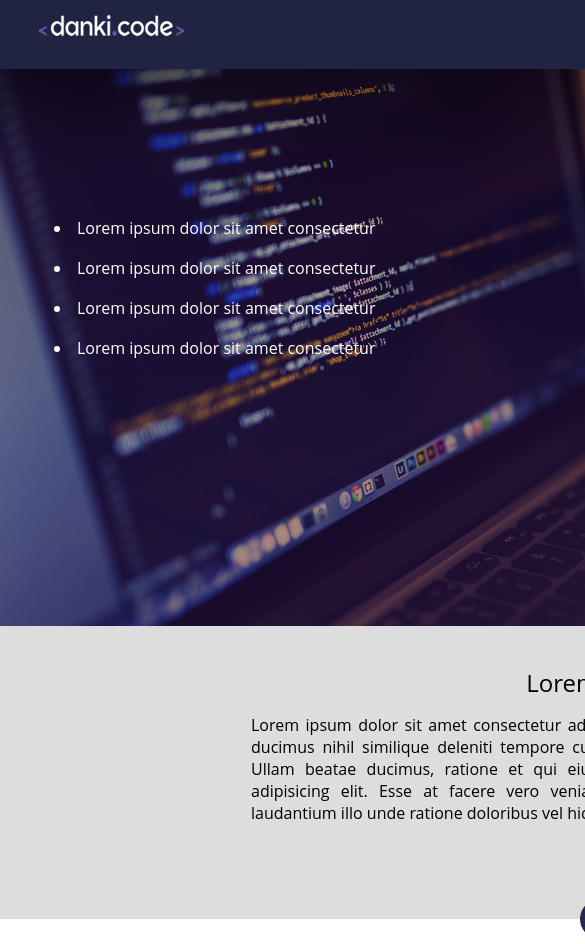
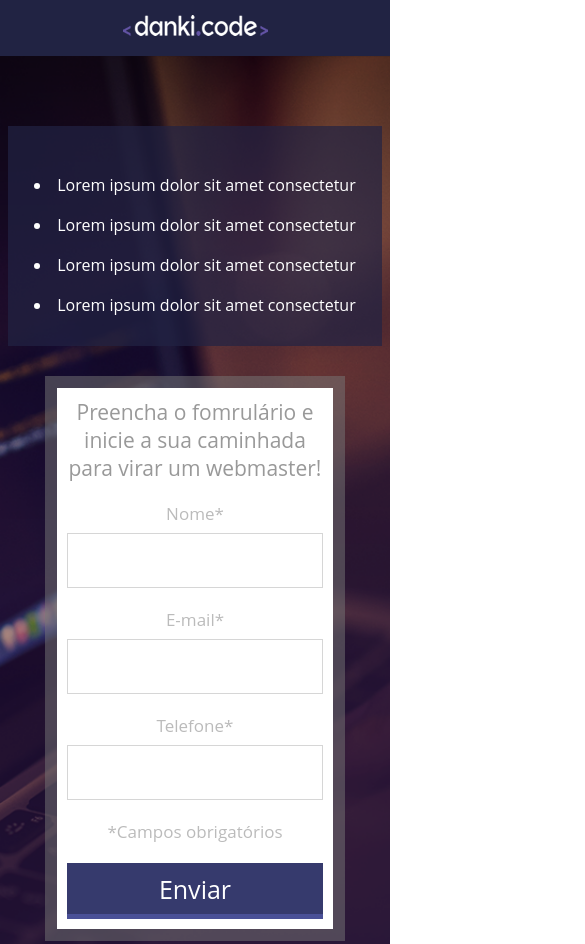
Before and after one commit to ClaytonSDev/Portifolio, a plain HTML site: page Projeto_1/index.html in a window 390 px wide. Shown: the top 944 px of the page, 585 px wide, since content can reach past the window. Drawn offline with Linux system fonts and the light colour scheme; a web font is replaced by a local one.

Commit message:
ok
Projeto finalizado

```diff
--- a/Projeto_1/css/style.css
+++ b/Projeto_1/css/style.css
@@ -19,15 +19,15 @@ html, body {
 }
 
 .center {
-    width: 1200px;
+    max-width: 1280px;
+    width: 100%;
     margin: 0 auto;
-    padding: 0 2%;
 }
 
 .header {
-    min-width: 1200px;
     width: 100%;
-    height: 69px;
+    padding: 0 2%;
+    height: 60px;
     background-color: #212343;
 }
 
@@ -36,8 +36,8 @@ html, body {
 }
 
 .container-banner{
-    min-width: 1200px;
     width: 100%;
+    padding: 0 2%;
     height: 557px;
     background-image: url('../imagens/header_bg.png');
     background-size: cover;
@@ -49,7 +49,7 @@ html, body {
 }
 
 .form{
-    padding: 10px;
+    padding: 20px;
     width: 400px;
     height: calc(100% + 30px);
     float: right ;
@@ -75,7 +75,7 @@ html, body {
 .input-container span {
     display: inline-block;
     width: 100%;
-    color: #bbbbbb;
+    color: #BBBBBB;
     font-size: 17px;
 }
 
@@ -92,7 +92,12 @@ html, body {
     margin-top: 8px;
     width: 344px;
     height: 55px;
+    padding: 8px 10px 8px 10px;
     border: 1px solid #cccc;
+}
+
+.input-container input[type=text]:focus {
+    outline: 0;
 }
 
 .form .input-submit-container {
@@ -106,7 +111,7 @@ html, body {
     width: 280px;
     height: 56px;
     display: inline-block;
-    background-color: #363a6d;
+    background-color: #363A6D;
     border-top: 0;
     border-right: 0;
     border-left: 0;
@@ -115,7 +120,7 @@ html, body {
 
 }
 
-.form input[type=submit]:hoverv{
+.form input[type=submit]:hover{
     background-color: #323665;
 }
 
@@ -125,7 +130,7 @@ html, body {
     float: left;
     width: 519px;
     height: 270px;
-    background-color: rgba(33, 35, 67, 0, 0.);
+    background-color: rgba(33, 35, 67, 0.7);
 }
 
 .container-list ul {
@@ -138,9 +143,8 @@ html, body {
 }
 
 .container-2 {
-    min-width: 1200px;
-    padding: 40px 0;
-    background-color: #DDDDDD;
+    padding: 40px 2%;
+    background-color: #DDD;
     text-align: center;
 }
 
@@ -149,7 +153,8 @@ html, body {
 }
 
 .container-2 p {
-    width: 698px;
+    width: 100%;
+    max-width: 768px;
     margin: 15px 0;
     display: inline-block;
     text-align: justify;
@@ -167,8 +172,7 @@ html, body {
 }
 
 .section-1 {
-    min-width: 1200px;
-    padding: 90px 0;
+    padding: 90px 2%;
 }
 
 .section-1 h2 {
@@ -182,6 +186,7 @@ html, body {
 }
 
 .container-section {
+    margin-top: 40px;
     text-align: center;
 }
 
@@ -210,5 +215,83 @@ html, body {
 
 .footer p {
     margin-top: 8px;
+}
+
+@media screen and (max-width: 1024px){
+    .header {
+        height: auto;
+        width: 100%;
+        padding: 15px 0;
+        text-align: center;
+    }
+
+    .header img {
+        margin: 0;
+    }
+
+    .container-list{
+        padding: 30px 0;
+        float: left;
+        width: 40%;
+        margin-top: 30px;
+        display: inline-block;
+        max-width: 500px;
+        height: auto;
+    }
+
+    .container-banner{
+        width: 100%;
+        padding: 40px 2%;
+        height: auto;
+        text-align: center;
+    }
+
+    .form{
+        max-width: 400px;
+        padding: 10px;
+        width: 60%;
+        height: 100%;
+        float: right;
+        top: 0;
+
+    }
+
+    .input-container input[type=text]{
+        width: 100%;
+        height: 55px;
+    }
+
+    .form input[type=submit]{
+        max-width: 280px;
+        height: 56px;
+        width: 100%;
+    }
 
 }
+
+@media screen and (max-width: 768px) {
+    .container-2 {
+        padding-right: 4%;
+        padding-left: 4%;
+    }
+    .container-list {
+        float: none;
+        display: inline-block;
+        width: 100%;
+    }
+
+    .form {
+        float: none;
+        display: inline-block;
+        width: 80%;
+        margin-top: 30px;
+    }
+
+    .container-single {
+        float: none;
+        display: inline-block;
+        width: 100%;
+        max-width: 600px;
+        padding: 30px 0;
+    }
+}
--- a/Projeto_1/index.html
+++ b/Projeto_1/index.html
@@ -16,6 +16,7 @@
 
     <div class="container-banner">
         <div class="center">
+            <div>
                 <div class="container-list">
                     <ul>
                         <li>Lorem ipsum dolor sit amet consectetur</li>
@@ -25,6 +26,8 @@
                     </ul>
 
                 </div><!--container-list-->
+            </div>
+        <div>
             <div class="form">
                 <h2>Preencha o fomrulário e inicie a sua caminhada para virar um webmaster!
                 </h2>
@@ -47,6 +50,8 @@
                     </div><!--input-submit-container-->
                 </form>
             </div><!--form-->
+            </div>
+            <div class="clear"></div>
         </div><!--center-->
     </div><!--container-banner-->
     <div class="container-2">
```
Lines whose indentation alone changed are shown as unchanged.
